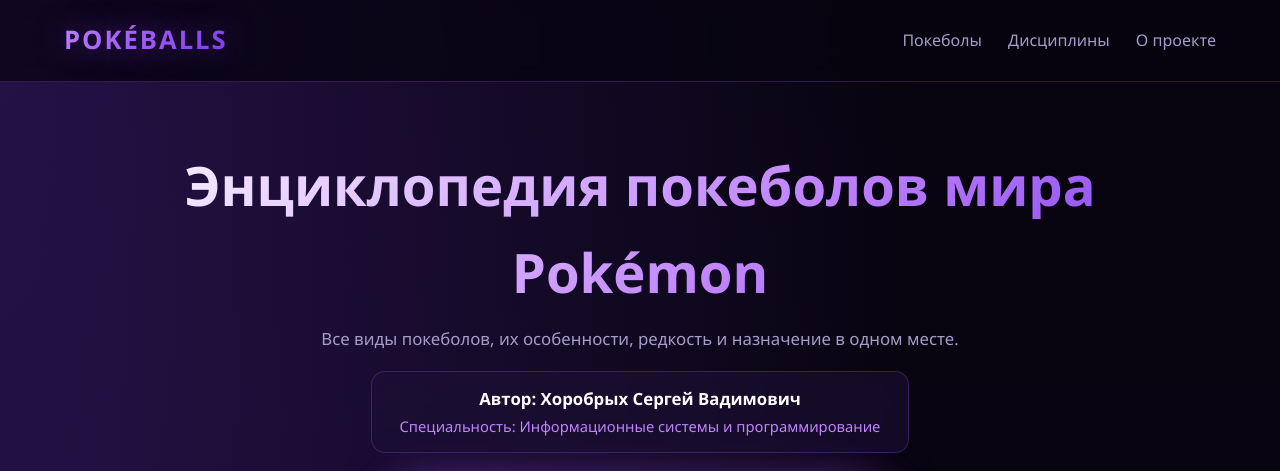
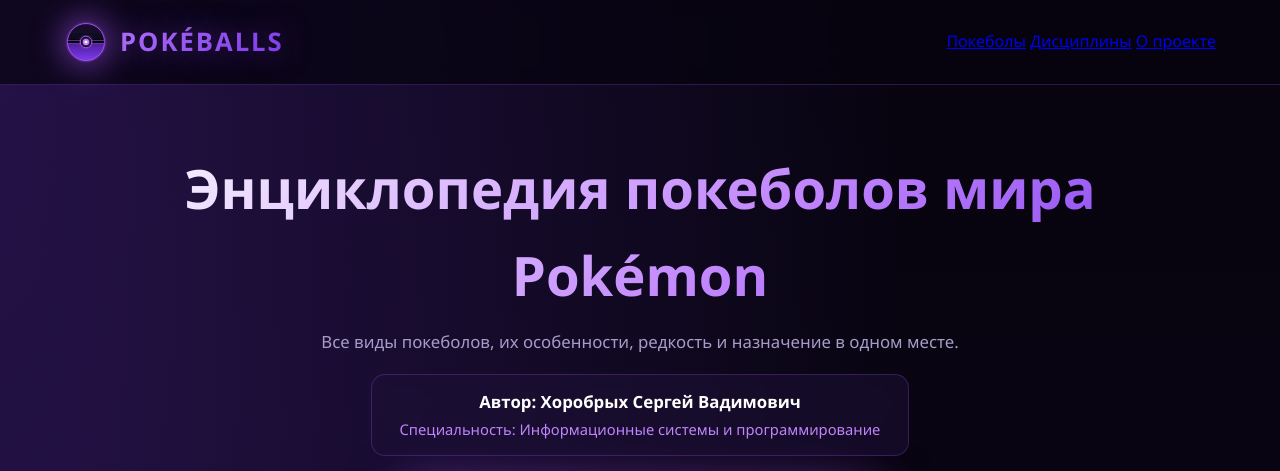
Before and after one commit to horobryhsergej660-dot/Pokeball1, a plain HTML site: page index.html in a window 1280 px wide. Shown: the top 471 px of the page. Drawn offline with Linux system fonts and the light colour scheme.

Commit message:
Update index.html

```diff
--- a/index.html
+++ b/index.html
@@ -41,11 +41,35 @@
     background: rgba(7, 4, 15, 0.7);
   }
   .header-inner { display: flex; justify-content: space-between; align-items: center; flex-wrap: wrap; gap: 16px; }
-  .logo {
-    font-size: 1.6rem; font-weight: 800; letter-spacing: 2px;
-    background: linear-gradient(135deg, var(--violet-3), var(--violet-1));
-    -webkit-background-clip: text; background-clip: text; color: transparent;
-    text-shadow: 0 0 30px var(--violet-glow);
+   .logo {
+  display: flex;
+  align-items: center;
+  gap: 12px;
+  font-size: 1.6rem;
+  font-weight: 800;
+  letter-spacing: 2px;
+  background: linear-gradient(135deg, var(--violet-3), var(--violet-1));
+  -webkit-background-clip: text;
+  background-clip: text;
+  color: transparent;
+  text-shadow: 0 0 30px var(--violet-glow);
+}
+
+.logo-icon {
+  filter: drop-shadow(0 0 10px var(--violet-glow));
+  animation: logoSpin 8s linear infinite;
+  transition: transform .3s;
+}
+
+.logo:hover .logo-icon {
+  transform: scale(1.15) rotate(15deg);
+}
+
+@keyframes logoSpin {
+  0%   { filter: drop-shadow(0 0 10px var(--violet-glow)); }
+  50%  { filter: drop-shadow(0 0 20px var(--violet-2)); }
+  100% { filter: drop-shadow(0 0 10px var(--violet-glow)); }
+}
   }
   nav a { color: var(--text-dim); text-decoration: none; margin-left: 22px; transition: color .2s; }
   nav a:hover { color: var(--violet-3); }
@@ -211,7 +235,35 @@
 
 <header>
   <div class="container header-inner">
-    <div class="logo">POKÉBALLS</div>
+    <div class="logo">
+  <svg class="logo-icon" width="44" height="44" viewBox="0 0 100 100" xmlns="http://www.w3.org/2000/svg">
+    <defs>
+      <linearGradient id="ballTop" x1="0" y1="0" x2="0" y2="1">
+        <stop offset="0%" stop-color="#1a0f33"/>
+        <stop offset="100%" stop-color="#0a0518"/>
+      </linearGradient>
+      <linearGradient id="ballBottom" x1="0" y1="0" x2="0" y2="1">
+        <stop offset="0%" stop-color="#4c1d95"/>
+        <stop offset="100%" stop-color="#7c3aed"/>
+      </linearGradient>
+      <filter id="neon">
+        <feGaussianBlur stdDeviation="2" result="b"/>
+        <feMerge><feMergeNode in="b"/><feMergeNode in="SourceGraphic"/></feMerge>
+      </filter>
+    </defs>
+    <!-- Верхняя половина -->
+    <path d="M50 8 A42 42 0 0 1 92 50 L8 50 A42 42 0 0 1 50 8 Z" fill="url(#ballTop)" stroke="#a855f7" stroke-width="2" filter="url(#neon)"/>
+    <!-- Нижняя половина -->
+    <path d="M8 50 L92 50 A42 42 0 0 1 8 50 Z" fill="url(#ballBottom)" stroke="#a855f7" stroke-width="2" filter="url(#neon)"/>
+    <!-- Центральная полоса -->
+    <rect x="8" y="47" width="84" height="6" fill="#000" stroke="#a855f7" stroke-width="1"/>
+    <!-- Кнопка -->
+    <circle cx="50" cy="50" r="13" fill="#0a0518" stroke="#a855f7" stroke-width="2" filter="url(#neon)"/>
+    <circle cx="50" cy="50" r="7" fill="#c084fc" filter="url(#neon)"/>
+    <circle cx="50" cy="50" r="3" fill="#fff"/>
+  </svg>
+  <span>POKÉBALLS</span>
+</div>
     <nav>
       <a href="#balls">Покеболы</a>
       <a href="#subjects">Дисциплины</a>
```
